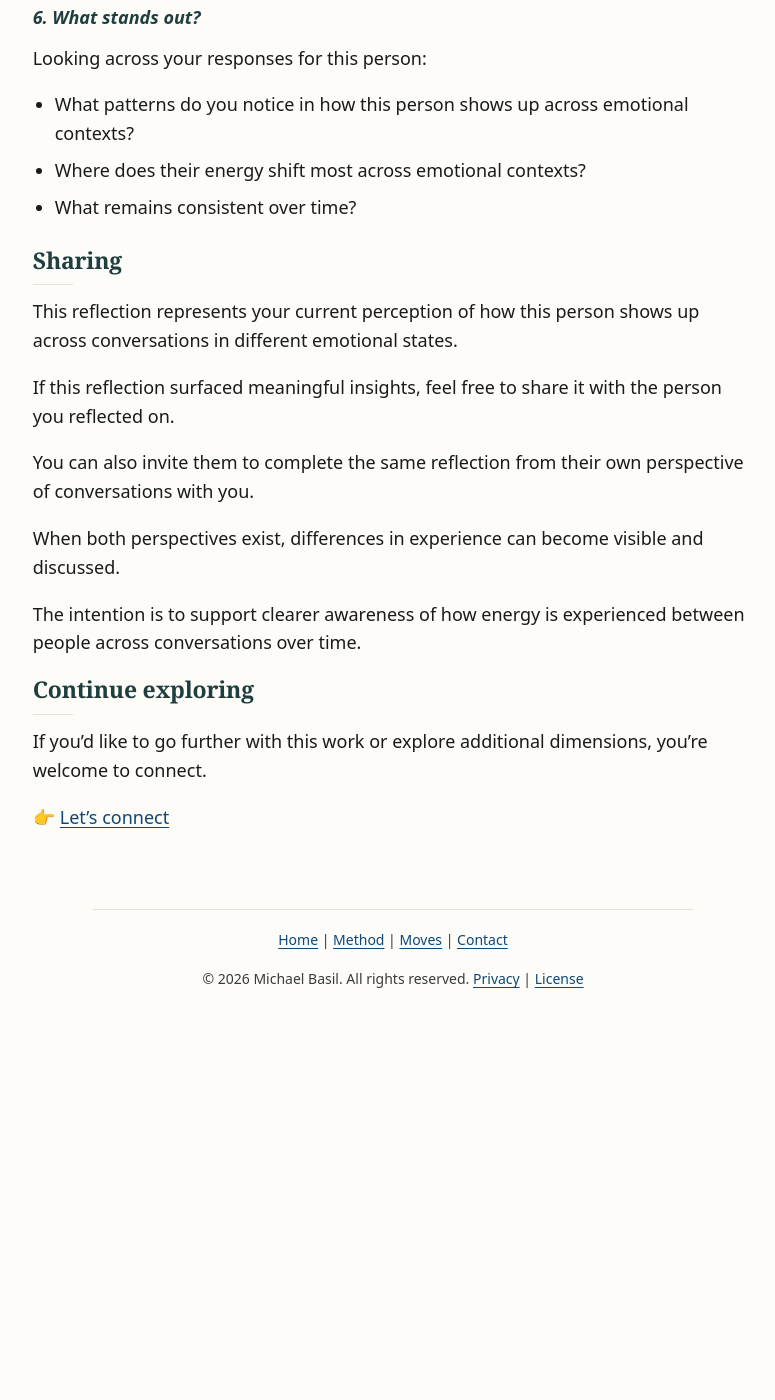
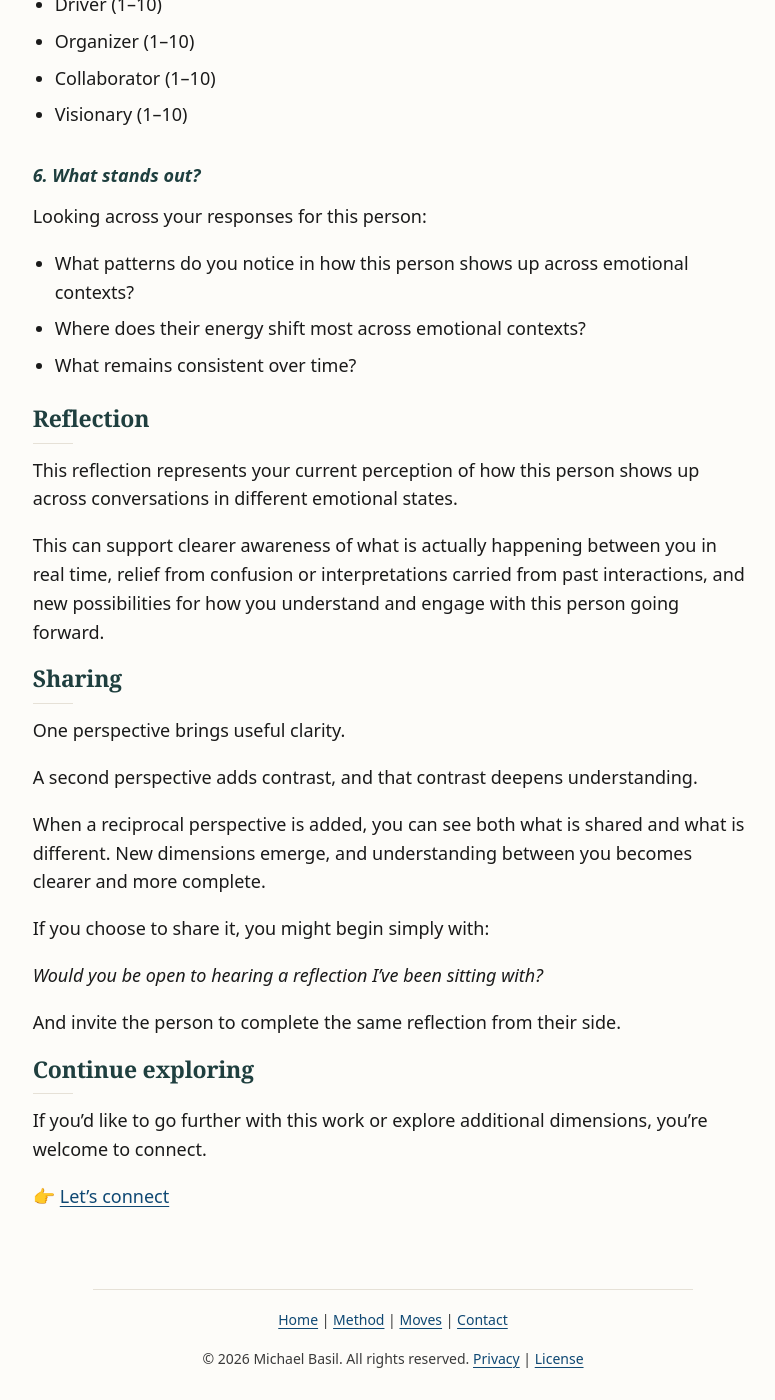
Before and after one commit to basil-family-lab/circle, a Jekyll site: the page built from reflection.md, in a window 1280 px wide and 1400 px high, scrolled down 3383 px. Shown: the whole window, without its empty margins (247-1022 px from the left). Built offline with Jekyll 4.4.1, drawn with Linux system fonts in a browser that asks for light colours; before the commit the page ends 4403 px from its top, so only the background shows below that; some of the changed text lies outside the part shown.

Commit message:
refactor: reflection exercise flow

```diff
--- a/reflection.md
+++ b/reflection.md
@@ -12,13 +12,11 @@ css_id: reflection
 
 ![Energy Awareness Reflection](/images/reflection.png)
 
-This exercise helps you create a structured reflection of how another person shows up across your conversations over time, across different emotional contexts.
+This exercise supports a structured reflection of how another person shows up across your conversations over time and in different emotional contexts.
 
-It is a way of noticing patterns in how a person’s presence in conversation shifts, stabilizes, or varies across emotional conditions.
+It helps you notice patterns in how their presence shifts, stabilizes, or varies depending on what is present emotionally.
 
-You’ll rate how strongly each type of energy shows up on a simple scale:
-
-**1 = barely there, 10 = very strong**
+You’ll rate how strongly each type of energy shows up on a simple scale from 1 (barely there) to 10 (very strong).
 
 ## Ways energy shows up
 
@@ -40,13 +38,23 @@ Collaborator energy is about connection—listening, aligning, and building shar
 
 Visionary energy is about possibility—imagining, reframing, and opening up new directions.
 
-## The reflection
+## The exercise
 
-Take a moment to settle your attention before beginning. You may use breathing, meditation, or any simple mindfulness practice that helps you slow down and become present. Let your attention shift away from immediate thoughts and into memory.
+Take a moment to settle your attention before beginning.
+
+Use a simple mindfulness practice—such as following the breath, feeling the body, or sitting in quiet awareness—to help you slow down and become present.
+
+Let your attention shift from immediate thinking into memory.
+
+Engage the following prompts from that state of awareness.
 
 ### 1. Who is this reflection about?
 
 Bring the person you are reflecting on to mind.
+
+If you notice anything arising about this person, you might also pause and ask:
+
+*What am I actually noticing, versus what am I assuming?*
 
 ### 2. Joy
 
@@ -108,17 +116,25 @@ Looking across your responses for this person:
 - Where does their energy shift most across emotional contexts?
 - What remains consistent over time?
 
-## Sharing
+## Reflection
 
 This reflection represents your current perception of how this person shows up across conversations in different emotional states.
 
-If this reflection surfaced meaningful insights, feel free to share it with the person you reflected on.
+This can support clearer awareness of what is actually happening between you in real time, relief from confusion or interpretations carried from past interactions, and new possibilities for how you understand and engage with this person going forward.
 
-You can also invite them to complete the same reflection from their own perspective of conversations with you.
+## Sharing
 
-When both perspectives exist, differences in experience can become visible and discussed.
+One perspective brings useful clarity.
 
-The intention is to support clearer awareness of how energy is experienced between people across conversations over time.
+A second perspective adds contrast, and that contrast deepens understanding.
+
+When a reciprocal perspective is added, you can see both what is shared and what is different. New dimensions emerge, and understanding between you becomes clearer and more complete.
+
+If you choose to share it, you might begin simply with:
+
+*Would you be open to hearing a reflection I’ve been sitting with?*
+
+And invite the person to complete the same reflection from their side.
 
 ## Continue exploring
 
```
